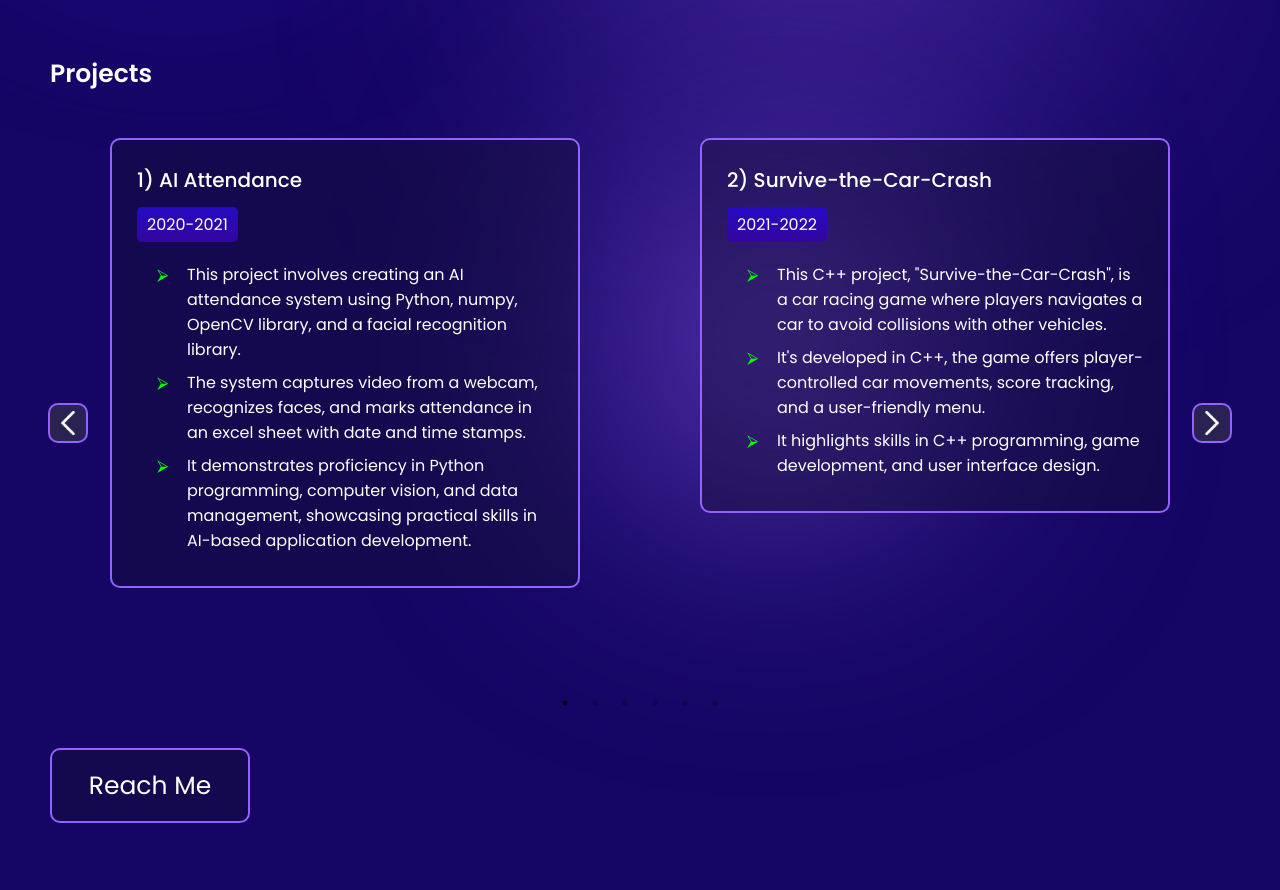
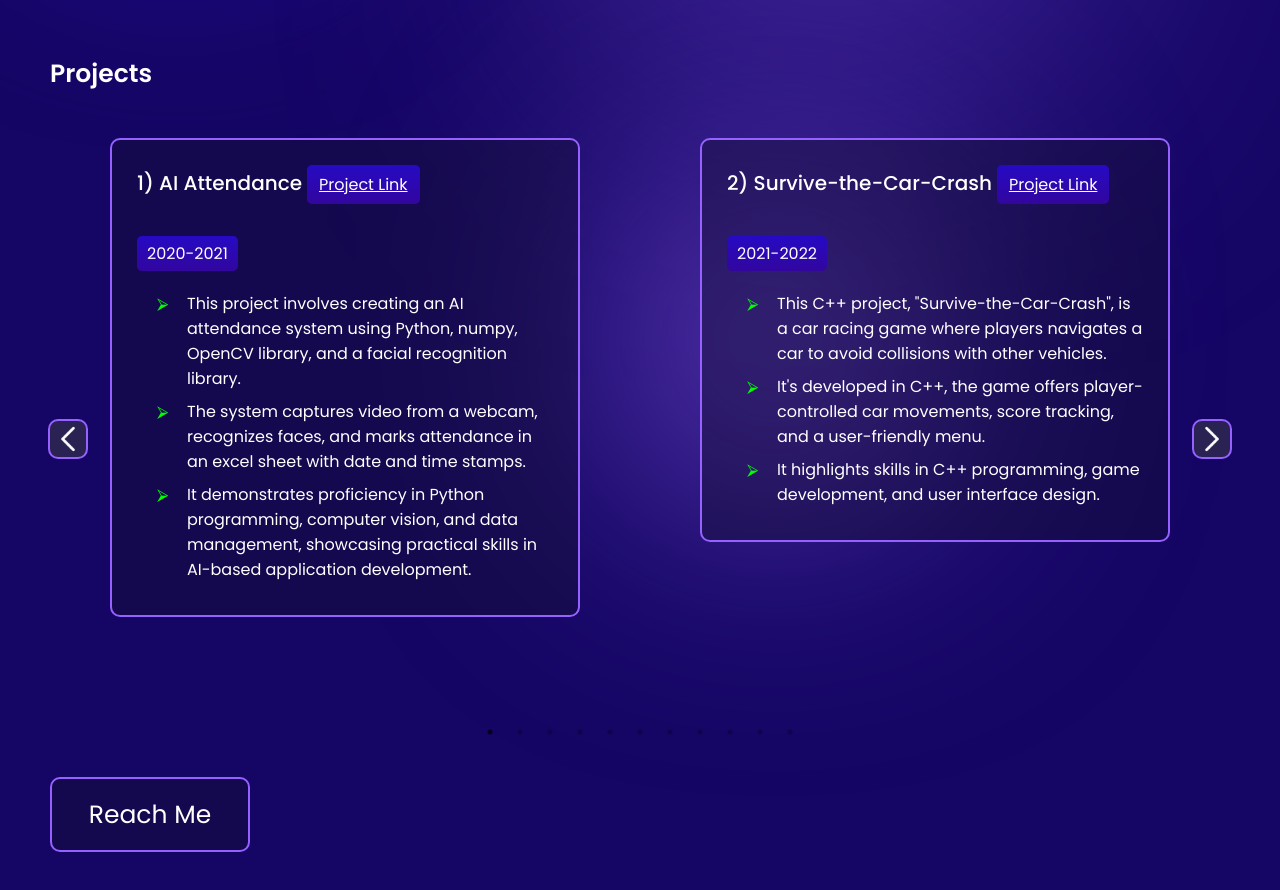
Before and after one commit to Ashu8408/my_portfolio, a React (Create React App) app: page / in a window 1280 px wide. Shown: the part 1400-2290 px from the top of the page. Built offline with nearby package versions, Linux system fonts and the light colour scheme.

Commit message:
adding project links

```diff
--- a/src/Components/MobileNav/MobileNav.css
+++ b/src/Components/MobileNav/MobileNav.css
@@ -60,13 +60,8 @@ transform:translateX(0);
 .contact-me:hover{
     background: #6ab3ff;
     outline: 3.5px solid yellow;
-}
-
-.contact-me:hover{
     transition: all 0.35s ease;
     transform:translateY(5px);
-
-
 }
 
 @media(max-width:769px){
--- a/src/Components/Projects/ProjectCard/ProjectCard.css
+++ b/src/Components/Projects/ProjectCard/ProjectCard.css
@@ -22,6 +22,26 @@
     margin-bottom: 20px;
 }
 
+.project-link{
+    display: inline-block;
+    color: white;
+
+    font-size: 16px;
+    font-weight: 400;
+    background: linear-gradient(180deg, #260ac4 0%, #32069e 100%);
+    border-radius: 5px;
+    padding:7px 12px;
+    margin-bottom: 20px;
+    margin-left:5px;
+
+}
+
+.project-link:hover{
+    background: #32069e;
+    /* outline: 3.5px solid yellow; */
+
+}
+
 .project-card ul li{
     list-style: none;
     font-size: 16px;
--- a/src/Components/Projects/ProjectCard/ProjectCard.js
+++ b/src/Components/Projects/ProjectCard/ProjectCard.js
@@ -8,7 +8,11 @@ const ProjectCard = ({details}) => {
 
   return (
     <div className='project-card'>
-      <h6>{details.title}</h6>
+      <h6>{details.title}
+        <a href={details.project_link} target="blank" rel="noopener noreferrer" className="project-link">
+          Project Link
+        </a>
+      </h6>
 
       <div className='duration'>{details.date}</div>
 
@@ -16,7 +20,6 @@ const ProjectCard = ({details}) => {
         {details.about.map((item)=>(
             <li key ={item}>{item}</li>
         ))}
-
       </ul>
     </div>
   )
--- a/src/utility/data.js
+++ b/src/utility/data.js
@@ -49,6 +49,7 @@ export const SKILLS = [
 export const PROJECTS = [
     {
         title: "1)  AI Attendance",
+        project_link: "https://github.com/Ashu8408/AI-Attendence",
         date: "2020-2021",
         about: [
             "This project involves creating an AI attendance system using Python, numpy, OpenCV library, and a facial recognition library.",
@@ -61,6 +62,7 @@ export const PROJECTS = [
 
     {
         title: "2)  Survive-the-Car-Crash",
+        project_link: "https://github.com/Ashu8408/Survive-the-F1-Crash",
         date: "2021-2022",
         about: [
             `This C++ project, "Survive-the-Car-Crash", is a car racing game where players navigates a car to avoid collisions with other vehicles.`,
@@ -73,6 +75,7 @@ export const PROJECTS = [
 
     {
         title: "3)  CoPRo",
+        project_link: "https://github.com/Ashu8408/Ashutosh-DAML-2021-22/blob/main/Crops_.ipynb",
         date: "2022-2023",
         about: [
             `This Python project focuses on agricultural crop recommendation using data science and machine learning.`,
@@ -83,19 +86,20 @@ export const PROJECTS = [
 
 
     {
-        title: "4)  Quick Notes",
+        title: "4)  Quick Notes App",
+        project_link: "https://project-2-seven-beige.vercel.app/",
         date: "2024",
         about: [
             "This project is a note-taking application designed to organize and manage notes effectively.",
             "The project is built in React.",
             "It includes features such as creating, editing, and deleting notes."
 
-
         ],
     },
 
     {
         title: "5)  Digital Portfolio",
+        project_link: "https://my-portfolio-bay-pi-53.vercel.app/",
         date: "2024",
         about: ["This digital portfolio project is a showcase of my skills, projects, and achievements.",
             "The project demonstrates proficiency in React, state management, and user interface design, demonstrating the ability to develop responsive and interactive web applications in informative manner.",
@@ -107,12 +111,68 @@ export const PROJECTS = [
 
     {
         title: "6)  Google Clone App",
+        project_link: "https://google-clone-app-three.vercel.app/",
         date: "2024",
         about: [
             "Developed a Google Search Clone using React, React Router, Axios, and Tailwind CSS.",
             "The app interacts with the Google Custom Search JSON API to fetch and display search results, including images. Key features include responsive design, dynamic routing, search query handling, pagination, and a user-friendly interface",
             "This project showcases skills in full-stack development, API integration, and state management, demonstrating the ability to create robust and scalable web applications.",
 
+        ],
+    },
+
+    {
+        title: "7) Compliance App",
+        project_link: "",
+        date: "2024-2025",
+        about: [
+            "Contributed in development of a Compliance App using Ruby on Rails, JavaScript and Tailwind CSS.",
+            "It's FOSS-based Compliance App to assist hospitals in compiling, collating, and streamlining accreditation processes.",
+            "Facilitates data collection and aggregation to provide evidence of implemented healthcare standards.",
+            "Enhances hospital workflows by organizing accreditation-related information efficiently.",
+
+        ],
+    },
+
+    {
+        title: "8) Contacts list App",
+        project_link: "https://github.com/Ashu8408/contacts-app",
+        date: "2025",
+        about: [
+            "details.",
+
+        ],
+    },
+
+    {
+        title: "9) Blog App",
+        project_link: "https://blog-app-3-0-9tju.onrender.com/",
+        date: "2025",
+        about: [
+            "Developed a Google Search Clone using React, React Router, Axios, and Tailwind CSS.",
+            "The app interacts with the Google Custom Search JSON API to fetch and display search results, including images. Key features include responsive design, dynamic routing, search query handling, pagination, and a user-friendly interface",
+            "This project showcases skills in full-stack development, API integration, and state management, demonstrating the ability to create robust and scalable web applications.",
+
+        ],
+    },
+
+    {
+        title: "10) Check Internet plugin",
+        project_link: "https://github.com/Ashu8408/speed-test-rails",
+        date: "2025",
+        about: [
+            "details.",
+
+        ],
+    },
+
+
+    {
+        title: "11) AI-CV Analyser",
+        project_link: "https://ai-cv-analyser-ten.vercel.app/",
+        date: "2025",
+        about: [
+            "content",
 
         ],
     },
```
